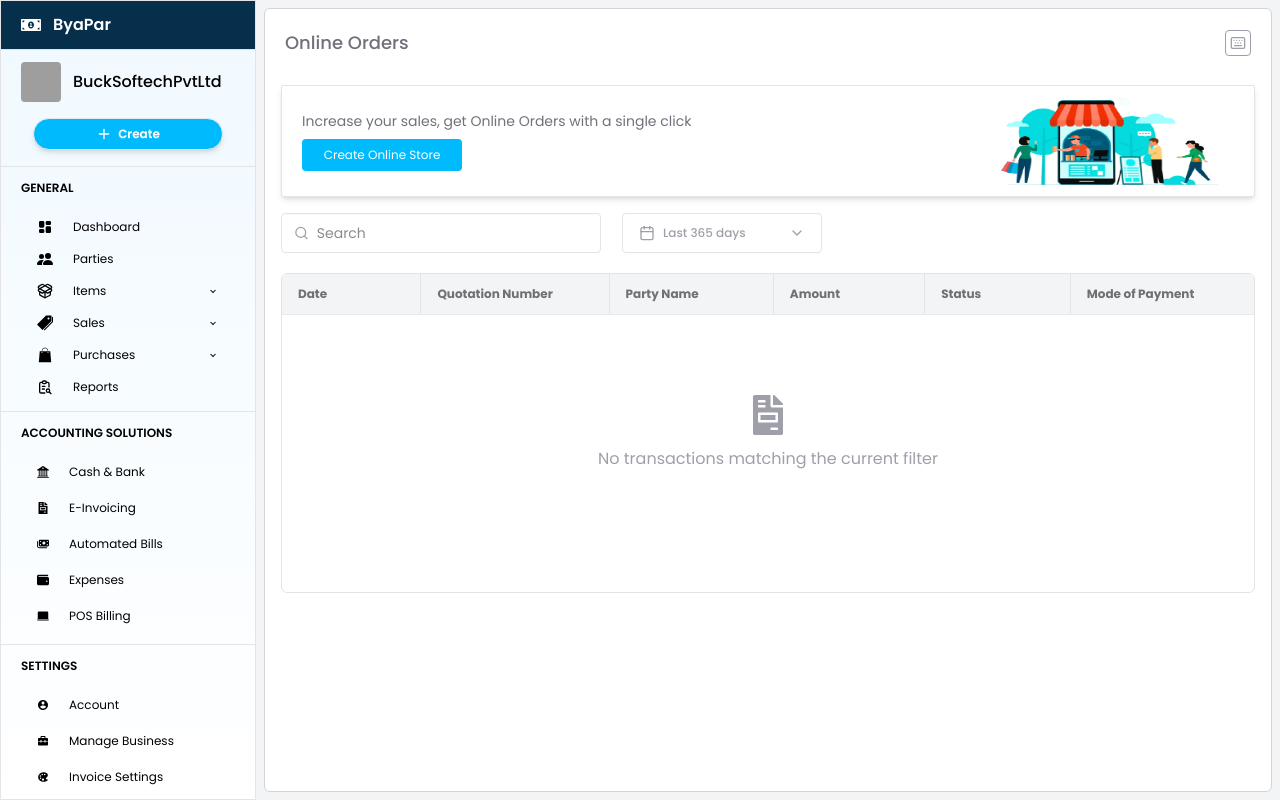
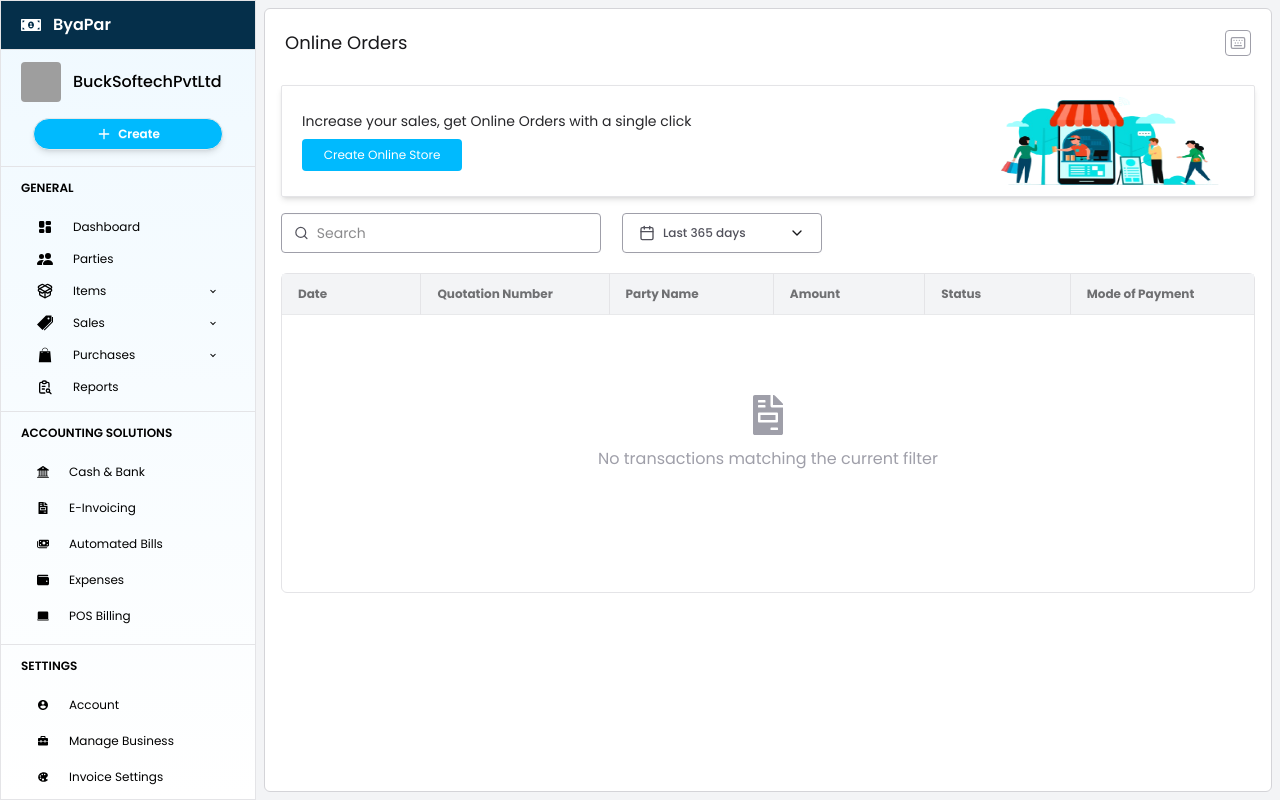
Before and after one commit to Bucksoft/Byapar, a React (Vite) app in the folder frontend/: page /dashboard/online-store in a window 1280 px wide. Built offline with nearby package versions, Linux system fonts and the light colour scheme; grey boxes are pictures that could not be loaded.

Commit message:
Animated Online store page

```diff
--- a/frontend/src/pages/DashboardOnlineStorePage.jsx
+++ b/frontend/src/pages/DashboardOnlineStorePage.jsx
@@ -1,27 +1,55 @@
 import { Calendar, ChevronDown, Keyboard, Search } from "lucide-react";
 import onineShopping from "../assets/OnlineShopping.png";
 import { FaFileInvoice } from "react-icons/fa";
+import { motion } from "framer-motion";
 
 const DashboardOnlineStorePage = () => {
   return (
-    <main className="h-screen w-full flex">
+    <main className="h-screen w-full flex ">
       <section className="h-full w-full bg-gray-100 p-2 ">
         <div className=" border border-zinc-300 h-full rounded-md bg-white">
           {/* navigation */}
-          <div className="flex items-center justify-between p-3 m-2">
+          <motion.div
+            initial={{
+              translateY: -100,
+              opacity: 0,
+            }}
+            animate={{
+              translateY: 0,
+              opacity: 1,
+            }}
+            transition={{
+              ease: "easeInOut",
+              duration: 0.3,
+            }}
+            className="flex items-center justify-between p-3 m-2"
+          >
             <div>
-              <span className="font-medium text-lg text-zinc-500">
-                Online Orders
-              </span>
+              <span className="text-lg ">Online Orders</span>
             </div>
             <div className="border p-1 rounded-sm border-zinc-400">
               <Keyboard size={16} className="text-zinc-400" />
             </div>
-          </div>
+          </motion.div>
           {/* card */}
-          <div className="border border-zinc-200 h-28 m-4 flex justify-between shadow-md rounded-xs">
+          <motion.div
+            initial={{
+              translateY: -100,
+              opacity: 0,
+            }}
+            animate={{
+              translateY: 0,
+              opacity: 1,
+            }}
+            transition={{
+              ease: "easeInOut",
+              duration: 0.3,
+              delay: 0.3,
+            }}
+            className="border border-zinc-200 h-28 m-4 flex justify-between shadow-md rounded-xs"
+          >
             <div className="flex flex-col justify-center ml-5">
-              <span className="text-sm text-zinc-500">
+              <span className="text-sm text-zinc-800">
                 Increase your sales, get Online Orders with a single click
               </span>
               <button className="bg-info text-white rounded-sm text-xs w-40 h-8 mt-2">
@@ -35,12 +63,24 @@ const DashboardOnlineStorePage = () => {
                 className="h-28 w-70  rounded-xs"
               />
             </div>
-          </div>
+          </motion.div>
           {/* Search&Cal */}
-          <div className="flex ml-4 space-x-5">
+          <motion.div
+          initial={{
+            opacity:0
+          }}
+          animate={{
+            opacity:1
+          }}
+          transition={{
+            ease:'easeInOut',
+            duration:0.3,
+            delay:0.3
+          }}
+          className="flex ml-4 space-x-5">
             <div className="">
-              <label className="input border border-zinc-200">
-                <Search size={16} className="text-zinc-400" />
+              <label className="input border border-zinc-400">
+                <Search size={16} className="text-zinc-600" />
                 <input type="search" required placeholder="Search" />
               </label>
             </div>
@@ -48,13 +88,13 @@ const DashboardOnlineStorePage = () => {
               <div
                 tabIndex={0}
                 role="button"
-                className="border border-zinc-200 flex items-center justify-between btn btn-wide w-full text-xs font-medium  bg-white"
+                className="border border-zinc-400 flex items-center justify-between btn btn-wide w-full text-xs font-medium  bg-white"
               >
-                <div className="flex items-center gap-2 text-zinc-400">
-                  <Calendar size={16} className="text-zinc-400" />
+                <div className="flex items-center gap-2 text-zinc-600">
+                  <Calendar size={16} />
                   Last 365 days
                 </div>
-                <ChevronDown size={16} className="text-zinc-400" />
+                <ChevronDown size={16} />
               </div>
               <ul
                 tabIndex={0}
@@ -74,9 +114,22 @@ const DashboardOnlineStorePage = () => {
                 </li>
               </ul>
             </div>
-          </div>
+          </motion.div>
           {/* table */}
-          <div className="border border-zinc-200 mt-5 h-80 rounded-md mx-4 ">
+          <motion.div
+          initial={{
+            scale:0,
+            opacity:0
+          }}
+          animate={{
+            scale:1,
+            opacity:1
+          }}
+          transition={{
+            ease:'easeInOut',
+            duration:0.3
+          }}
+          className="border border-zinc-200 mt-5 h-80 rounded-md mx-4 ">
             <table className="table ">
               {/* head */}
               <thead>
@@ -99,7 +152,7 @@ const DashboardOnlineStorePage = () => {
               <FaFileInvoice size={40} />
               No transactions matching the current filter
             </div>
-          </div>
+          </motion.div>
         </div>
       </section>
     </main>
--- a/frontend/src/pages/DashboardReferAndEarnPage.jsx
+++ b/frontend/src/pages/DashboardReferAndEarnPage.jsx
@@ -1,4 +1,4 @@
-import React, { useState } from "react";
+import { useState } from "react";
 import { TbDeviceMobileMessage } from "react-icons/tb";
 import referandearn from "../assets/referandearn.png";
 import { LuIndianRupee } from "react-icons/lu";
@@ -198,7 +198,7 @@ const DashboardReferAndEarnPage = () => {
                   }}
                   transition={{
                     ease: "easeInOut",
-                    delay:0.3
+                    delay: 0.3,
                   }}
                   className="w-full flex flex-col items-center justify-center h-60  "
                 >
--- a/frontend/src/pages/DashboardStaffPage.jsx
+++ b/frontend/src/pages/DashboardStaffPage.jsx
@@ -2,6 +2,7 @@ import mes from "../assets/Message.png";
 import calcal from "../assets/CalenderCal.png";
 import calclo from "../assets/CalenderClock.jpg";
 import { PlusIcon } from "lucide-react";
+import { delay, motion } from "framer-motion";
 
 const DashboardStaffPage = () => {
   return (
@@ -12,14 +13,41 @@ const DashboardStaffPage = () => {
       <section className="w-full p-4">
         <div className="border-2 border-zinc-100 shadow-2xl rounded-md bg-white p-4 h-full">
           {/* Title */}
-          <p className="font-medium text-lg mb-4 border-b border-zinc-300 pb-2">
+          <motion.p
+            initial={{
+              translateY:-100,
+              opacity:0
+            }}
+            animate={{
+              translateY:0,
+              opacity:1
+            }}
+            transition={{
+              ease:'easeInOut',
+              duration:0.3
+            }}
+          className="text-lg mb-4 border-b border-zinc-300 pb-2">
             Staff Attendance & Payroll
-          </p>
+          </motion.p>
 
           {/* Card Grid */}
           <div className="grid grid-cols-1 sm:grid-cols-2 lg:grid-cols-3 gap-6 mx-20">
             {/* Card 1 */}
-            <div className="border border-zinc-300 bg-gradient-to-b from-zinc-200 rounded-md">
+            <motion.div
+              initial={{
+                opacity: 0,
+                filter: "blur(10px)",
+              }}
+              animate={{
+                opacity: 1,
+                filter: "blur(0px)",
+              }}
+              transition={{
+                ease: "easeInOut",
+                duration: 0.3,
+              }}
+              className="border border-zinc-300 bg-gradient-to-b from-zinc-200 rounded-md"
+            >
               <div className="flex items-center justify-center p-4">
                 <img
                   src={calclo}
@@ -30,10 +58,25 @@ const DashboardStaffPage = () => {
               <p className="text-center text-sm border-t border-gray-300 p-3">
                 Mark your staff's attendance digitally
               </p>
-            </div>
+            </motion.div>
 
             {/* Card 2 */}
-            <div className="border border-zinc-300 bg-gradient-to-b from-zinc-200 rounded-md">
+            <motion.div
+              initial={{
+                opacity: 0,
+                filter: "blur(10px)",
+              }}
+              animate={{
+                opacity: 1,
+                filter: "blur(0px)",
+              }}
+              transition={{
+                ease: "easeInOut",
+                duration: 0.3,
+                delay: 0.3,
+              }}
+              className="border border-zinc-300 bg-gradient-to-b from-zinc-200 rounded-md"
+            >
               <div className="flex items-center justify-center p-4">
                 <img
                   src={calcal}
@@ -44,10 +87,25 @@ const DashboardStaffPage = () => {
               <p className="text-center text-sm border-t border-gray-300 p-3">
                 Simplify payroll by adding salary, advance & pending payments
               </p>
-            </div>
+            </motion.div>
 
             {/* Card 3 */}
-            <div className="border border-zinc-300 bg-gradient-to-b from-zinc-200 rounded-md">
+            <motion.div
+              initial={{
+                opacity: 0,
+                filter: "blur(10px)",
+              }}
+              animate={{
+                opacity: 1,
+                filter: "blur(0px)",
+              }}
+              transition={{
+                ease: "easeInOut",
+                duration: 0.3,
+                delay: 0.6,
+              }}
+              className="border border-zinc-300 bg-gradient-to-b from-zinc-200 rounded-md"
+            >
               <div className="flex items-center justify-center p-4 mt-5">
                 <img
                   src={mes}
@@ -58,21 +116,63 @@ const DashboardStaffPage = () => {
               <p className="text-center text-sm border-t border-gray-300 p-4">
                 Set custom reminders to mark attendance timely
               </p>
-            </div>
+            </motion.div>
           </div>
 
           {/* CTA Section */}
           <div className="flex items-center justify-center flex-col mt-8 text-center px-4">
-            <span className="font-semibold text-lg">
+            <motion.span
+              initial={{
+                translateY: -100,
+                opacity: 0,
+              }}
+              animate={{
+                translateY: 0,
+                opacity: 1,
+              }}
+              transition={{
+                ease: "easeInOut",
+                duration: 0.3,
+              }}
+              className="font-semibold text-lg"
+            >
               Mark attendance and manage payroll
-            </span>
-            <span className="text-sm mt-3">
+            </motion.span>
+            <motion.span
+              initial={{
+                translateY: -100,
+                opacity: 0,
+              }}
+              animate={{
+                translateY: 0,
+                opacity: 1,
+              }}
+              transition={{
+                ease: "easeInOut",
+                duration: 0.3,
+                delay: 0.3,
+              }}
+              className="text-sm mt-3"
+            >
               Add staff to mark attendance and manage payroll with ease!
-            </span>
-            <button className="btn btn-info btn-sm mt-5">
+            </motion.span>
+            <motion.button
+            initial={{
+              translateY:100,
+              opacity:0
+            }}
+            animate={{
+              translateY:0,
+              opacity:1
+            }}
+            transition={{
+              ease:"easeInOut",
+              duration:0.3
+            }}
+            className="btn btn-info btn-sm mt-5">
               <PlusIcon size={18} />
               Add Staff
-            </button>
+            </motion.button>
           </div>
         </div>
       </section>
```
